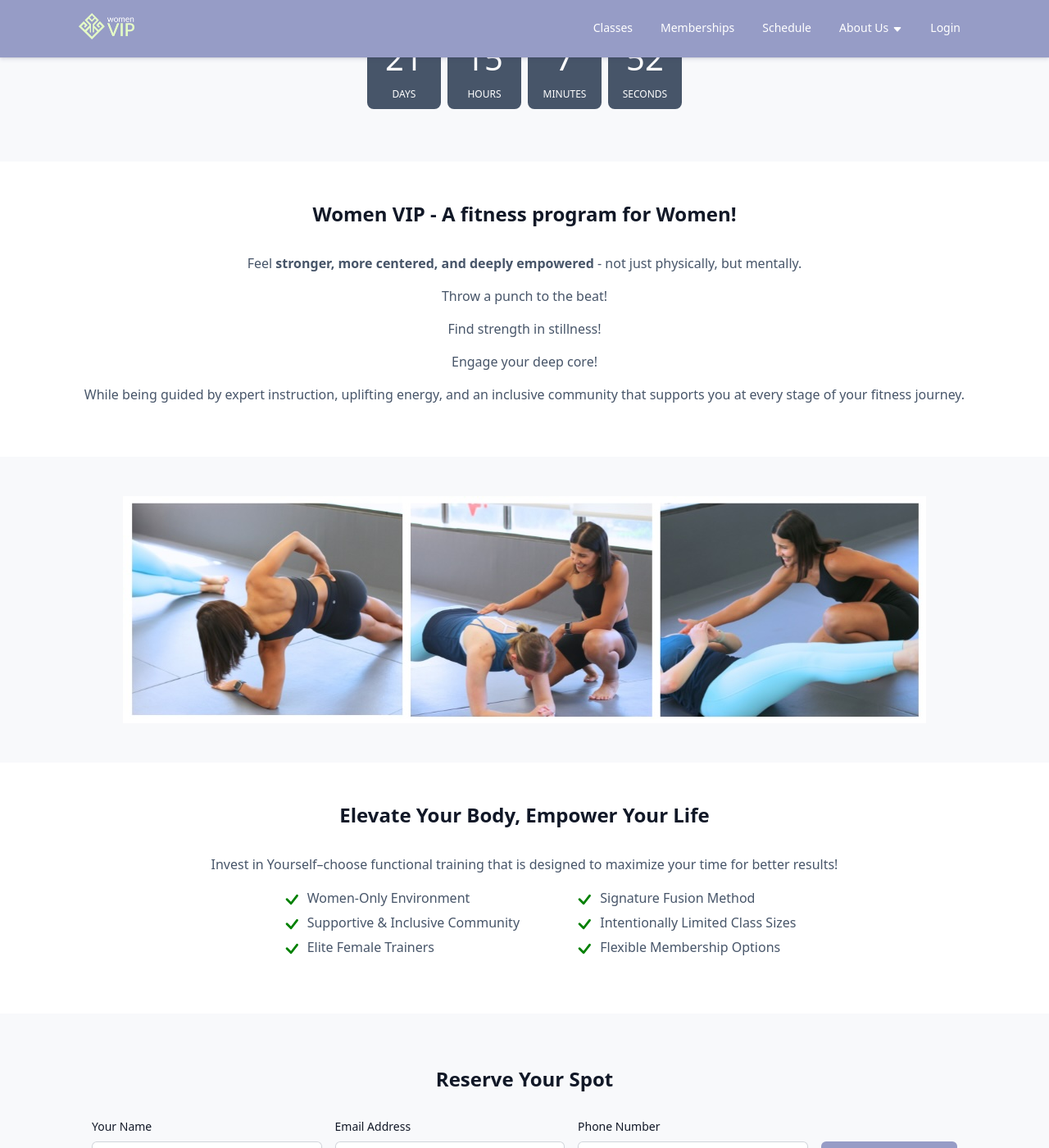
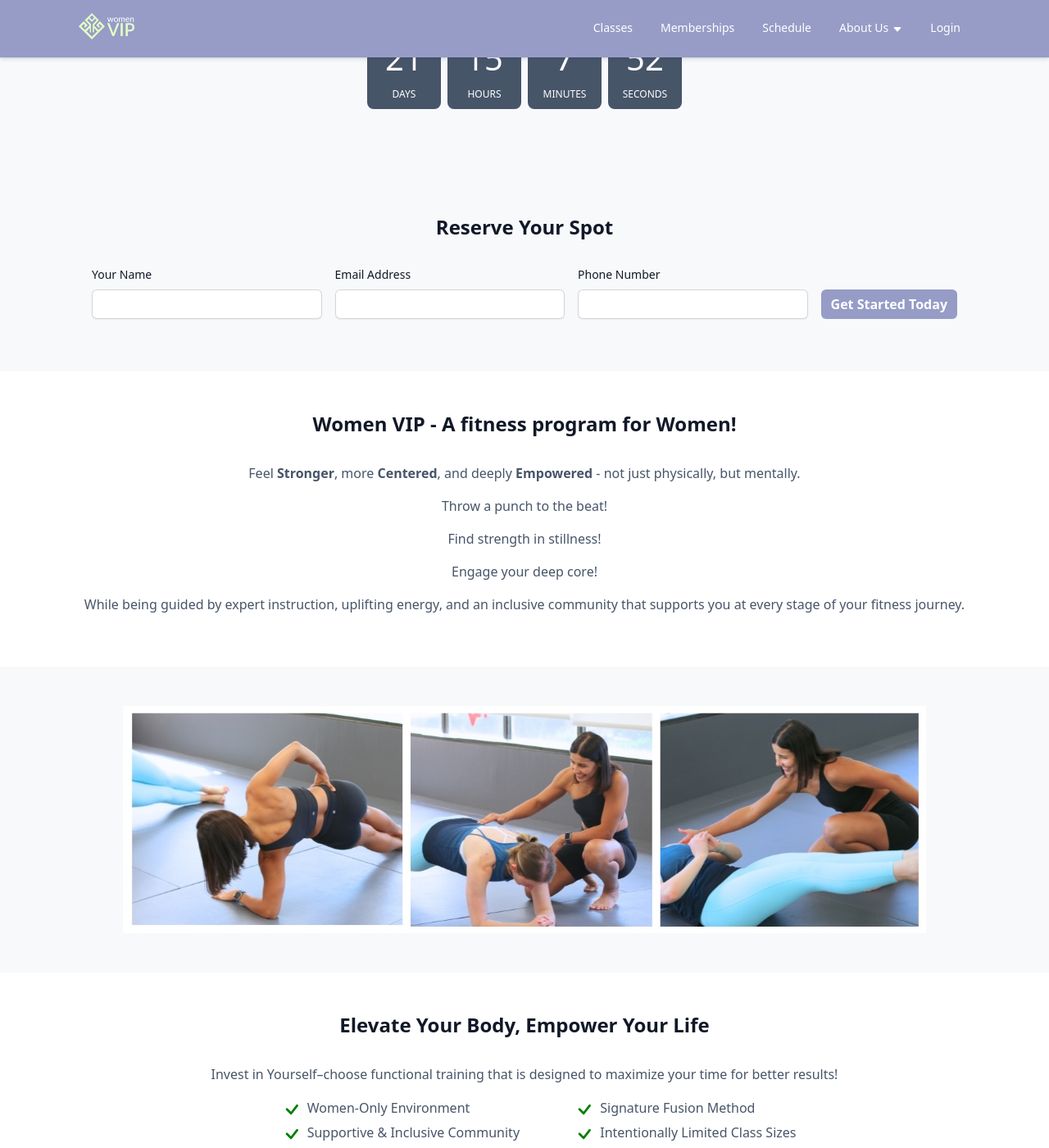
Before and after one commit to TGA-Academy/TGA-Academy.github.io, a Jekyll site: the page built from pages/index.html, in a window 1280 px wide and 1400 px high, scrolled down 529 px. Shown: the whole window at 82% size. Built offline with Jekyll 4.4.1, drawn with Linux system fonts in a browser that asks for light colours.

Commit message:
Update index.html

```diff
--- a/pages/index.html
+++ b/pages/index.html
@@ -62,13 +62,19 @@ permalink: /
   </section>
 </div>
 
+<div class="section-bg">
+  <section class="form-wrapper">
+    {% include leads_form.html %}
+  </section>
+</div>
+
 <section class="text-center">
   <h2>
     Women VIP - A fitness program for Women!
   </h2>
 
   <p>
-     Feel <strong>stronger, more centered, and deeply empowered</strong>
+     Feel <strong>Stronger</strong>, more <strong>Centered</strong>, and deeply <strong>Empowered</strong>
     - not just physically, but mentally.
   </p>
 
@@ -137,12 +143,6 @@ permalink: /
   </div>
 </section>
 
-<div class="section-bg">
-  <section class="form-wrapper">
-    {% include leads_form.html %}
-  </section>
-</div>
-
 <section>
   <h2 class="text-center">
     Meet Your Instructors
```
